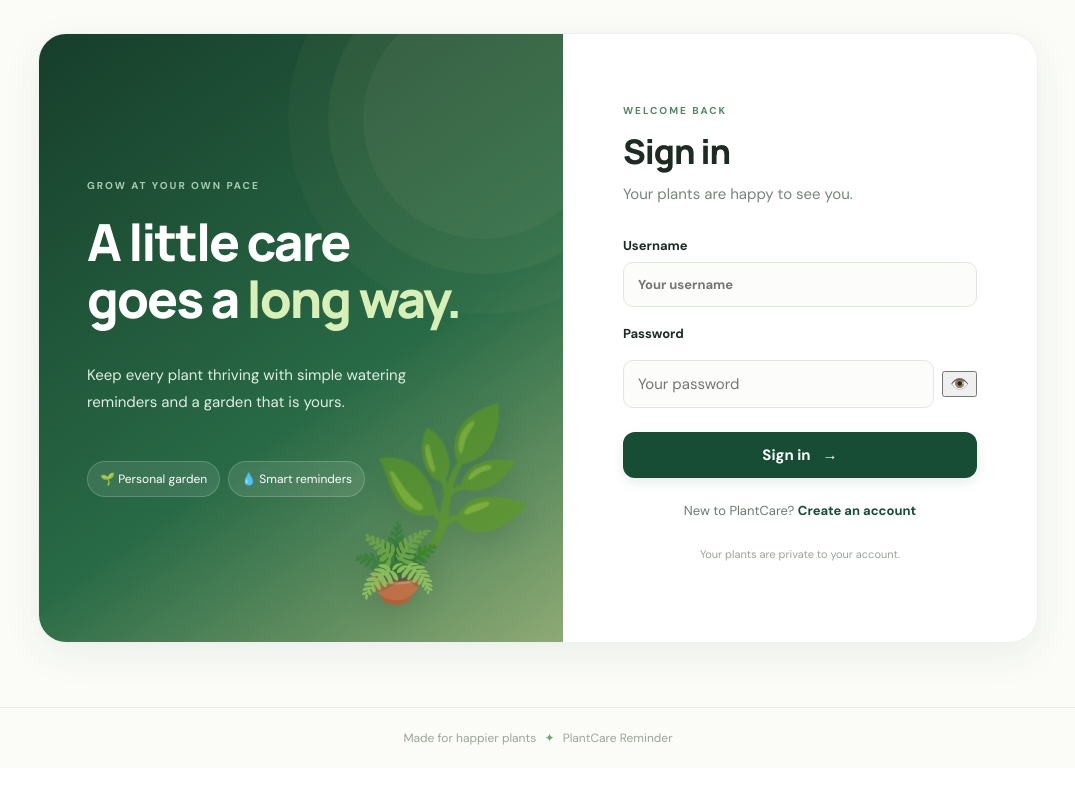
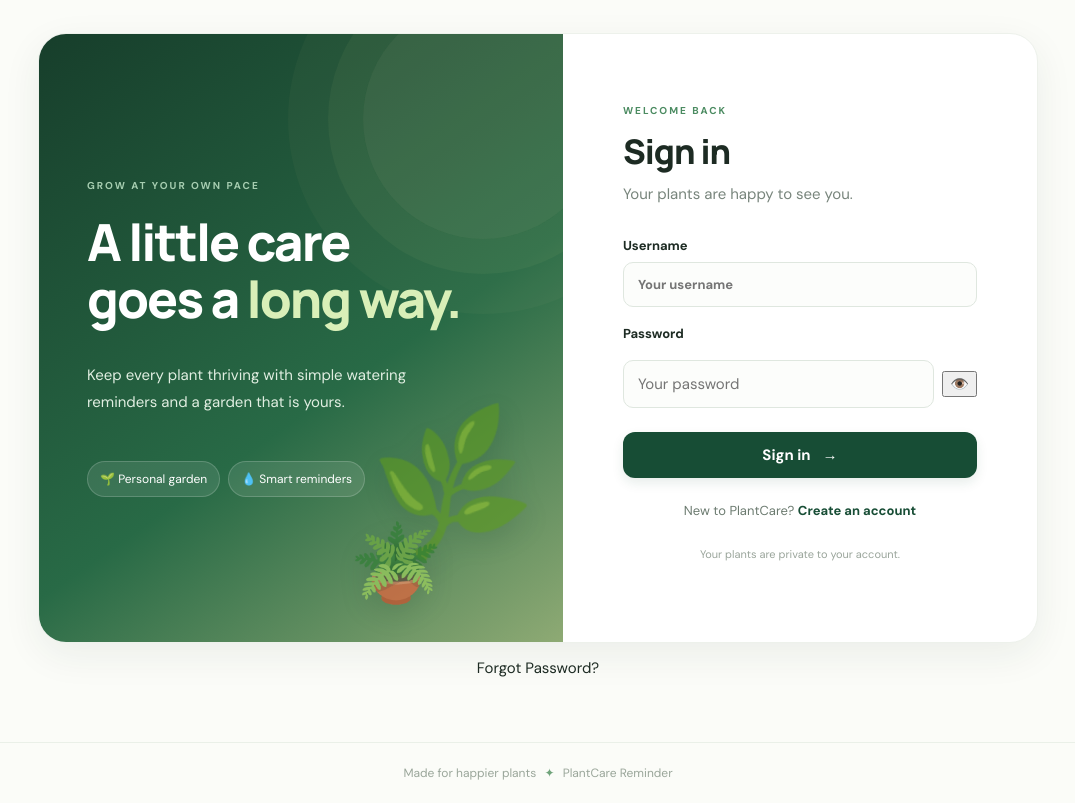
Before and after one commit to hiteshym254-bit/PlantCare, a Flask app: page /login in a window 1280 px wide. Shown: the part 81-884 px from the top of the page, without its empty margins (102-1177 px from the left). Before the commit the page ends 826 px from the top, so only its background shows below. Run offline with Flask 3, Linux system fonts and the light colour scheme; some libraries are stand-ins or nearby versions.

Commit message:
Update login.html

```diff
--- a/PlantCare_Complete/templates/login.html
+++ b/PlantCare_Complete/templates/login.html
@@ -44,6 +44,11 @@
     <p class="tiny-note">Your plants are private to your account.</p>
   </div>
 </section>
+<p style="text-align: center; margin-top: 15px;">
+    <a href="{{ url_for('forgot_password') }}">
+        Forgot Password?
+    </a>
+</p>
 {% endblock %}
 <script>
 function togglePassword(inputId, button) {
```
